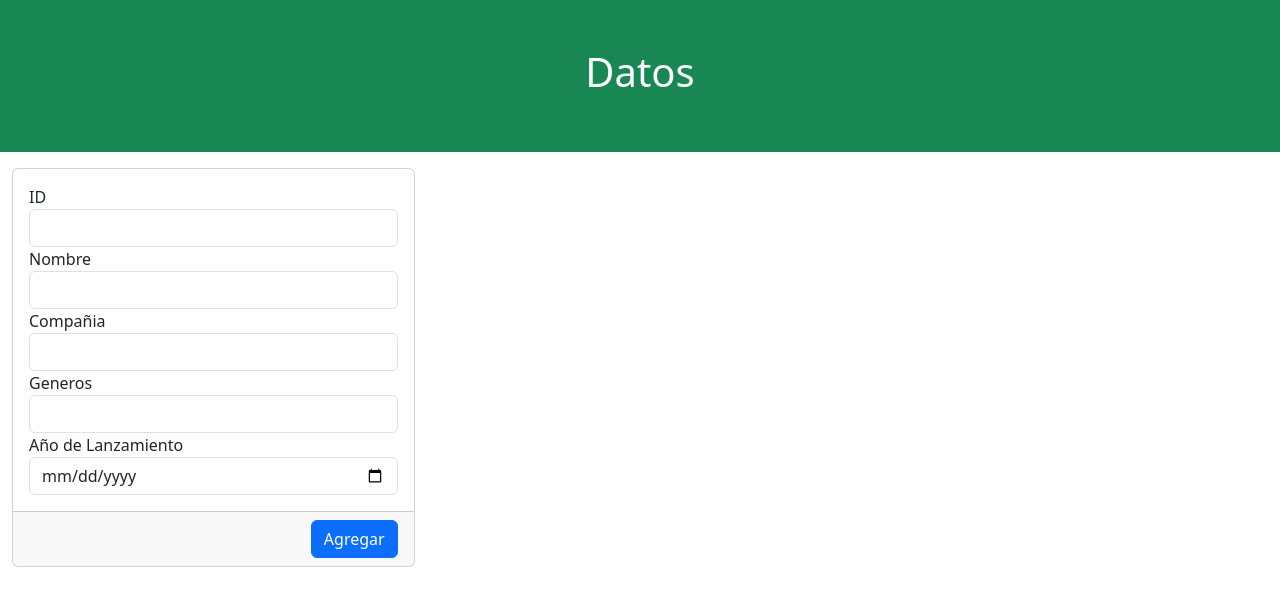
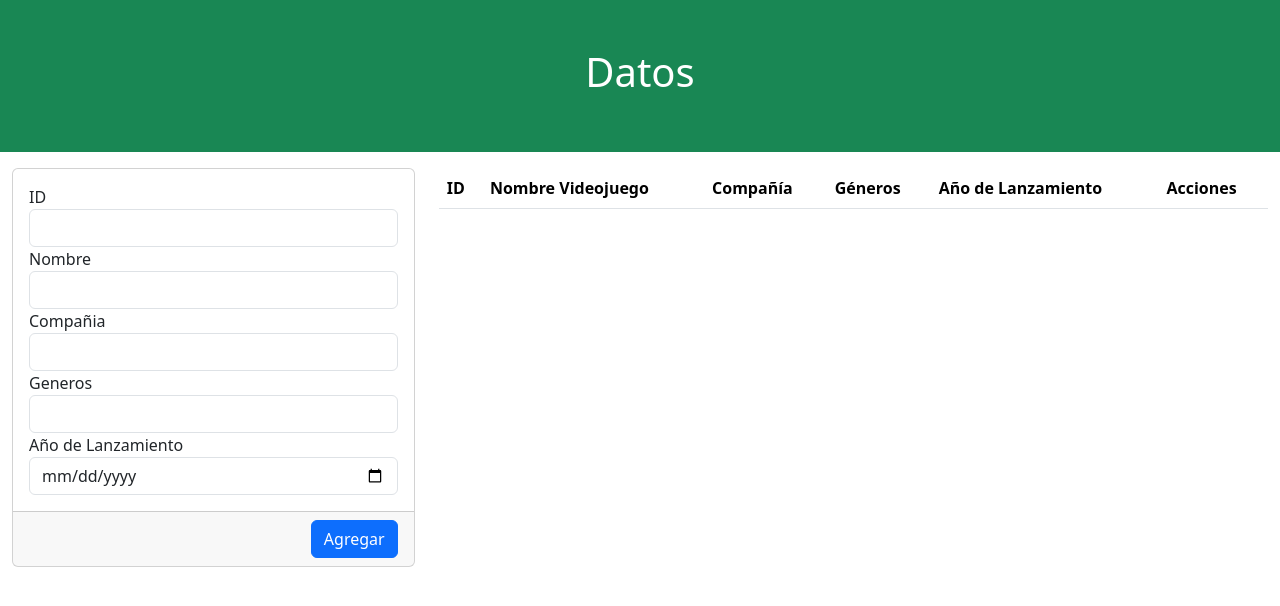
Before and after one commit to Nyken000/Biblioteca-De-Juegos, a React (Vite) app: page / in a window 1280 px wide. Shown: the top 606 px of the page. Built offline with nearby package versions, Linux system fonts and the light colour scheme.

Commit message:
actualizando cards a table

```diff
--- a/src/componentes/tableApp.jsx
+++ b/src/componentes/tableApp.jsx
@@ -1,30 +1,49 @@
 export const Tabla = ({ info, delData, setEditItem }) => {
     const eliminar = (item) => {
-        delData(info.filter((i)=> i.Id !== item.Id))
+        delData(info.filter((i) => i.Id !== item.Id))
     }
 
     return (
-        <>
-            <div className="row">
-                {info.map((item, index) => (
-                    <div className="col-3 mb-3" key={index}>
-                        <div className="card">
-                            <div className="card-header">
-                                {item.Nombre_Videojuego}
-                                <button type="button" className="btn-close" aria-label="Close"
-                                    onClick={() => eliminar(item)}></button>
-                            </div>
-                            <div className="card-body">{item.error}</div>
-                            <p>ID {item.Id}</p>
-                            <p>Nombre Videojuego {item.Nombre_Videojuego}</p>
-                            <p>Compañia {item.Compañia}</p>
-                            <p>Generos {item.Generos}</p>
-                            <p>Año Lanzamiento {item.Año_Lanzamiento}</p>
-                            <button type="button" className="btn btn-warning" onClick={() => setEditItem(item)}>Editar</button>
-                        </div>
-                    </div>
-                ))}
-            </div>
-        </>
+        <div className="table-responsive">
+            <table className="table table-striped">
+                <thead>
+                    <tr>
+                        <th>ID</th>
+                        <th>Nombre Videojuego</th>
+                        <th>Compañía</th>
+                        <th>Géneros</th>
+                        <th>Año de Lanzamiento</th>
+                        <th>Acciones</th>
+                    </tr>
+                </thead>
+                <tbody>
+                    {info.map((item, index) => (
+                        <tr key={index}>
+                            <td>{item.Id}</td>
+                            <td>{item.Nombre_Videojuego}</td>
+                            <td>{item.Compañia}</td>
+                            <td>{item.Generos}</td>
+                            <td>{item.Año_Lanzamiento}</td>
+                            <td>
+                                <button
+                                    type="button"
+                                    className="btn btn-warning me-2"
+                                    onClick={() => setEditItem(item)}
+                                >
+                                    Editar
+                                </button>
+                                <button
+                                    type="button"
+                                    className="btn btn-danger"
+                                    onClick={() => eliminar(item)}
+                                >
+                                    Eliminar
+                                </button>
+                            </td>
+                        </tr>
+                    ))}
+                </tbody>
+            </table>
+        </div>
     )
 }
```
Also changed, not shown: src/componentes/formApp.jsx (line endings or trailing spaces), src/indexApp.jsx (line endings or trailing spaces).
